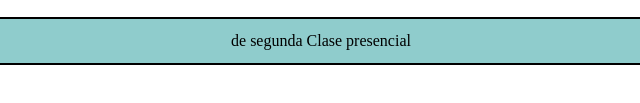
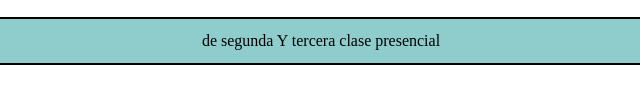
Before and after one commit to Dilan-Big/HTML-CSS, a plain HTML site: page Box_Model/index.html in a window 1280 px wide. Shown: the part 199-302 px from the top of the page, 319-959 px from the left. Drawn offline with Linux system fonts and the light colour scheme.

Commit message:
Tercera clase

```diff
--- a/Box_Model/index.html
+++ b/Box_Model/index.html
@@ -11,6 +11,6 @@
     <h1>BOX MODEL</h1>
     <p>Hola</p>
     <p>este es mi proyecto BIP</p>
-    <p>de segunda Clase presencial</p>
+    <p>de segunda Y tercera clase presencial</p>
   </body>
 </html>
```
Also changed, not shown: index.html (added, +11 -0 lines), style.css (added).
